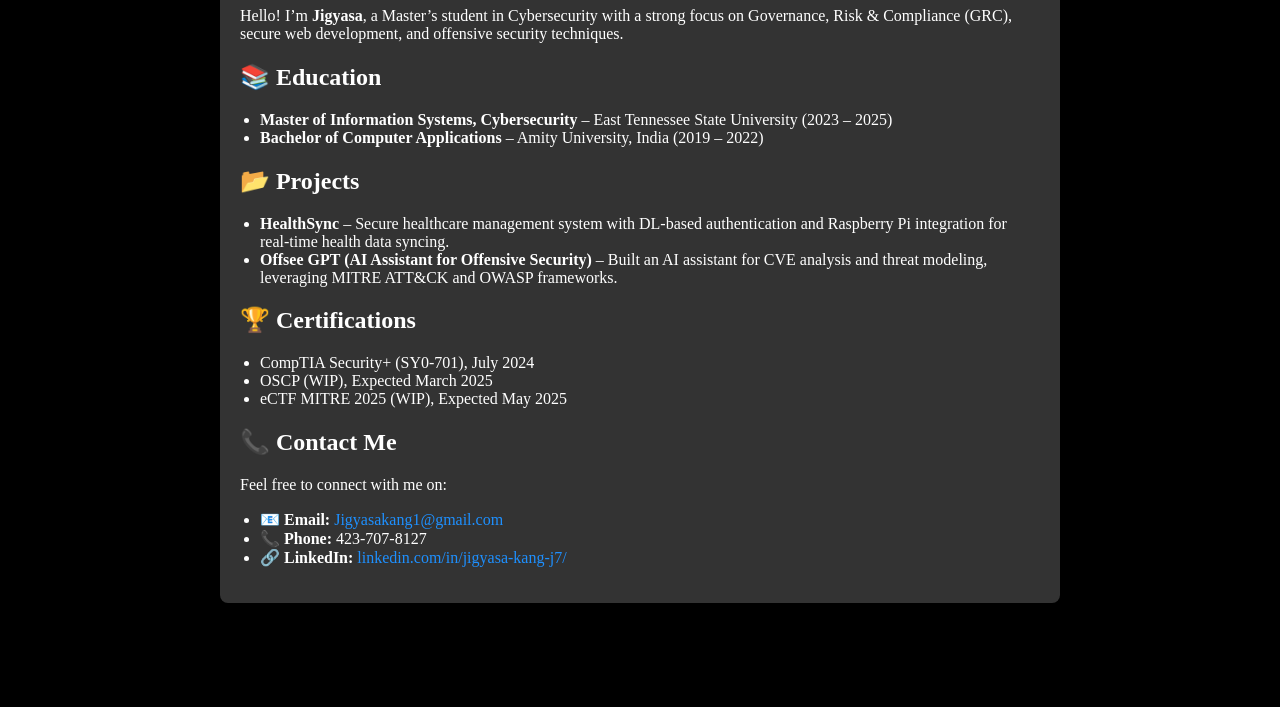
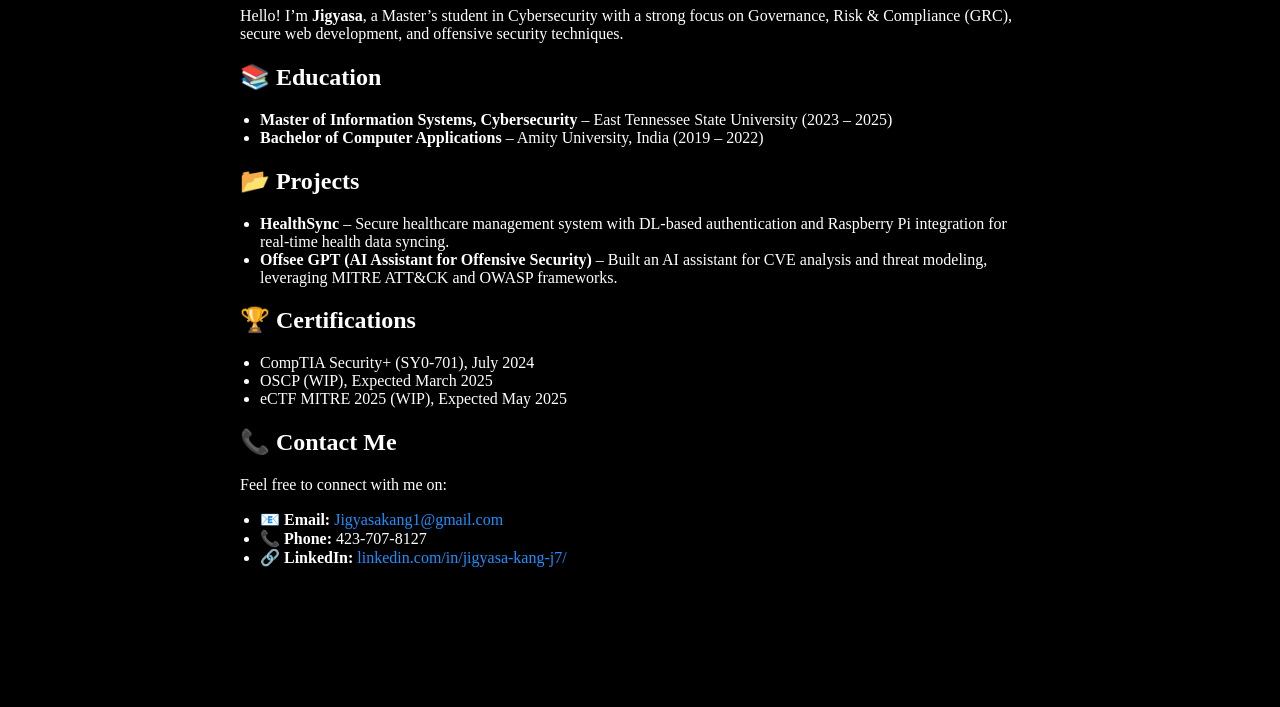
Before and after one commit to Jigyasa777/Jigyasa.github, a plain HTML site: page index.html in a window 1280 px wide. Shown: the part 93-800 px from the top of the page. Drawn offline with Linux system fonts and the light colour scheme.

Commit message:
index.html

```diff
--- a/index.html
+++ b/index.html
@@ -25,7 +25,6 @@
     .container {
       max-width: 800px;
       margin: 0 auto;
-      background: #333;  /* Dark background for the main content */
       padding: 20px;
       box-shadow: 0 2px 4px rgba(0, 0, 0, 0.1);  /* Subtle shadow for container */
       border-radius: 8px;
```
